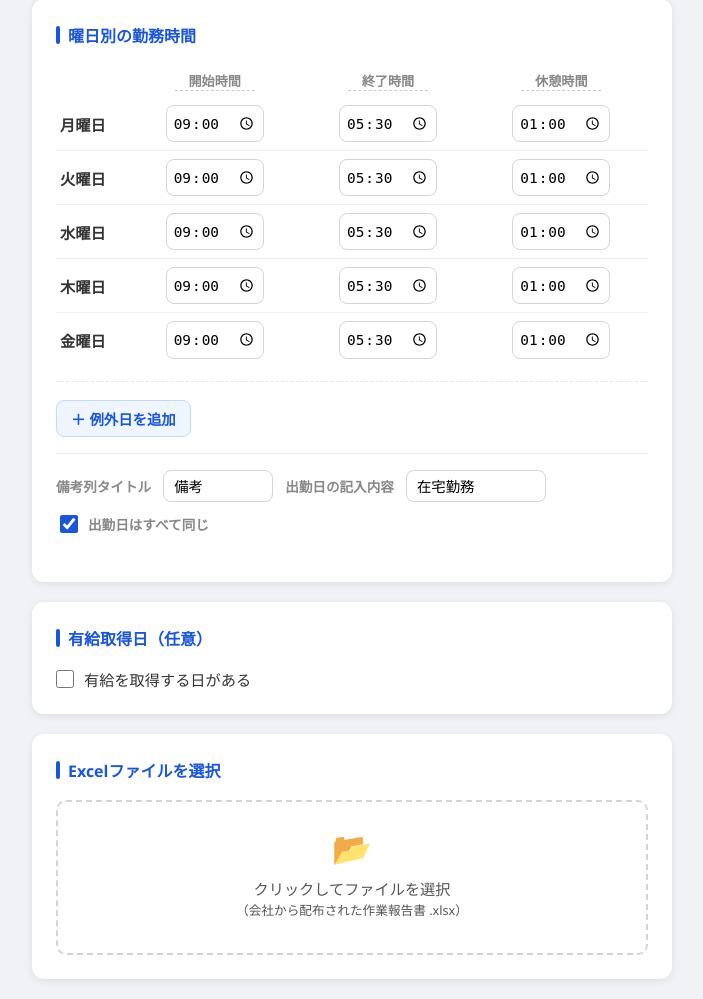
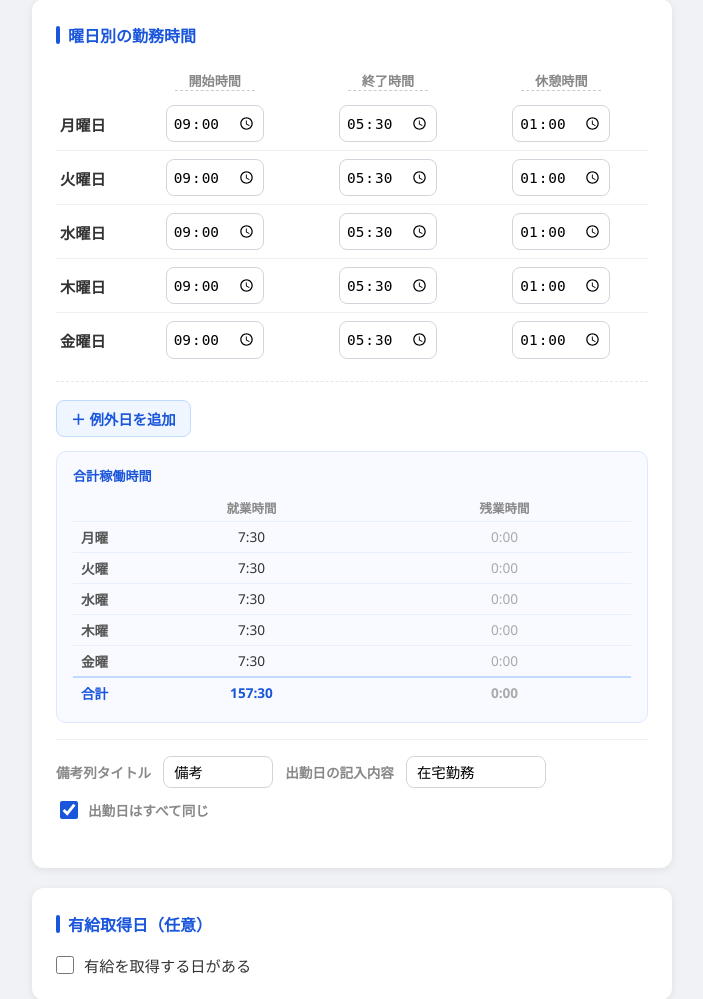
Before and after one commit to Coffeeplantation/DailyReportAutoFillApp, a Flask app: page / in a window 1280 px wide. Shown: the part 163-1162 px from the top of the page, without its empty margins (288-991 px from the left). Run offline with Flask 3, Linux system fonts and the light colour scheme.

Commit message:
稼働時間の表示を追加

```diff
--- a/templates/index.html
+++ b/templates/index.html
@@ -390,6 +390,58 @@
       color: #aaa;
     }
 
+    .hours-summary {
+      margin-top: 14px;
+      padding: 14px 16px;
+      background: #f8faff;
+      border: 1px solid #dbeafe;
+      border-radius: 10px;
+    }
+
+    .hours-summary .summary-title {
+      font-size: 0.82rem;
+      font-weight: 700;
+      color: #1a56db;
+      margin-bottom: 10px;
+    }
+
+    .hours-summary-table {
+      width: 100%;
+      border-collapse: collapse;
+      font-size: 0.85rem;
+    }
+
+    .hours-summary-table th {
+      color: #888;
+      font-weight: 600;
+      padding: 4px 8px;
+      text-align: center;
+      font-size: 0.78rem;
+    }
+
+    .hours-summary-table td {
+      padding: 5px 8px;
+      text-align: center;
+      border-top: 1px solid #e8f0ff;
+    }
+
+    .hours-summary-table td:first-child {
+      text-align: left;
+      font-weight: 600;
+      color: #555;
+      width: 52px;
+    }
+
+    .hours-summary-table .overtime-cell {
+      color: #d97706;
+      font-weight: 600;
+    }
+
+    .hours-summary-table .overtime-cell.zero {
+      color: #aaa;
+      font-weight: 400;
+    }
+
     /* 有給チェックボックス */
     .checkbox-label {
       display: flex;
@@ -671,6 +723,20 @@
       <div class="time-exc-section">
         <div id="timeExceptionRows"></div>
         <button type="button" class="add-exception-btn" id="addTimeExceptionBtn">＋ 例外日を追加</button>
+
+        <div class="hours-summary" id="hoursSummary">
+          <div class="summary-title">合計稼働時間</div>
+          <table class="hours-summary-table">
+            <thead>
+              <tr>
+                <th></th>
+                <th>就業時間</th>
+                <th>残業時間</th>
+              </tr>
+            </thead>
+            <tbody id="summaryBody"></tbody>
+          </table>
+        </div>
       </div>
 
       <div class="note-row">
@@ -784,9 +850,9 @@
     } catch (e) { /* 読み込み失敗時は初期値のまま */ }
   }
 
-  // 時間入力・タイトル入力・備考入力が変わったら自動保存
+  // 時間入力・タイトル入力・備考入力が変わったら自動保存＆合計更新
   document.querySelectorAll('input[type="time"], .th-input, .note-input').forEach(el => {
-    el.addEventListener('change', saveSettings);
+    el.addEventListener('change', () => { saveSettings(); updateWorkingHoursSummary(); });
   });
 
   // 祝日取得
@@ -798,6 +864,7 @@
     } catch (e) {
       holidays = {};
     }
+    updateWorkingHoursSummary();
   }
 
   // カレンダー生成
@@ -846,6 +913,7 @@
       el.classList.add('selected');
     }
     document.getElementById('paidLeaveDates').value = [...selectedDays].sort((a,b)=>a-b).join(',');
+    updateWorkingHoursSummary();
   }
 
   // すべて同じ チェックボックス
@@ -974,6 +1042,7 @@
       selectedDays.clear();
       document.getElementById('paidLeaveDates').value = '';
       holidays = {};
+      updateWorkingHoursSummary();
       const cb = document.getElementById('hasPaidLeave');
       if (cb.checked) {
         fetchHolidays().then(buildCalendar);
@@ -1106,8 +1175,89 @@
     });
   })();
 
+  // ── 合計稼働時間 計算・表示 ──
+  const STANDARD_WORK_MIN = 7 * 60 + 30; // 所定労働時間 7:30
+
+  function parseTimeToMin(val) {
+    if (!val) return null;
+    const [h, m] = val.split(':').map(Number);
+    return h * 60 + m;
+  }
+
+  function formatMin(min) {
+    if (min <= 0) return '0:00';
+    const h = Math.floor(min / 60);
+    const m = min % 60;
+    return `${h}:${String(m).padStart(2,'0')}`;
+  }
+
+  function getWeekdayWorkMin(dayKey) {
+    const s = parseTimeToMin(document.querySelector(`[name="${dayKey}_start"]`)?.value);
+    const e = parseTimeToMin(document.querySelector(`[name="${dayKey}_end"]`)?.value);
+    const b = parseTimeToMin(document.querySelector(`[name="${dayKey}_break"]`)?.value);
+    if (s === null || e === null || b === null || e <= s) return 0;
+    return Math.max(0, e - s - b);
+  }
+
+  function updateWorkingHoursSummary() {
+    const ROWS = [
+      { name: '月曜', key: 'monday',     dow: 1 },
+      { name: '火曜', key: 'tuesday',    dow: 2 },
+      { name: '水曜', key: 'wednesday',  dow: 3 },
+      { name: '木曜', key: 'thursday',   dow: 4 },
+      { name: '金曜', key: 'friday',     dow: 5 },
+    ];
+
+    const tbody = document.getElementById('summaryBody');
+    if (!tbody) return;
+
+    const year = getYear(), month = getMonth();
+    const daysInMonth = new Date(year, month, 0).getDate();
+
+    // 曜日ごとの稼働日数（祝日・有給を除く）
+    const counts = { 1: 0, 2: 0, 3: 0, 4: 0, 5: 0 };
+    for (let d = 1; d <= daysInMonth; d++) {
+      const dow = new Date(year, month - 1, d).getDay();
+      if (dow === 0 || dow === 6) continue;
+      if (holidays[String(d)]) continue;
+      if (selectedDays.has(d)) continue;
+      counts[dow] = (counts[dow] || 0) + 1;
+    }
+
+    let totalWorkMin = 0;
+    let totalOverMin = 0;
+
+    tbody.innerHTML = '';
+    ROWS.forEach(({ name, key, dow }) => {
+      const workMin = getWeekdayWorkMin(key);
+      const overMin = Math.max(0, workMin - STANDARD_WORK_MIN);
+      const cnt     = counts[dow] || 0;
+      totalWorkMin += workMin * cnt;
+      totalOverMin += overMin * cnt;
+
+      const tr = document.createElement('tr');
+      tr.innerHTML = `
+        <td>${name}</td>
+        <td>${workMin > 0 ? formatMin(workMin) : '--'}</td>
+        <td class="overtime-cell${overMin === 0 ? ' zero' : ''}">${workMin > 0 ? formatMin(overMin) : '--'}</td>
+      `;
+      tbody.appendChild(tr);
+    });
+
+    // 合計行
+    const totalTr = document.createElement('tr');
+    totalTr.style.cssText = 'border-top: 2px solid #bfdbfe;';
+    totalTr.innerHTML = `
+      <td style="font-weight:700;color:#1a56db">合計</td>
+      <td style="font-weight:700;color:#1a56db">${formatMin(totalWorkMin)}</td>
+      <td style="font-weight:700;color:${totalOverMin > 0 ? '#d97706' : '#aaa'}">${formatMin(totalOverMin)}</td>
+    `;
+    tbody.appendChild(totalTr);
+  }
+
   // 起動時に保存済み設定を読み込む
   loadSettings();
+  updateWorkingHoursSummary();
 </script>
 </body>
 </html>
```
